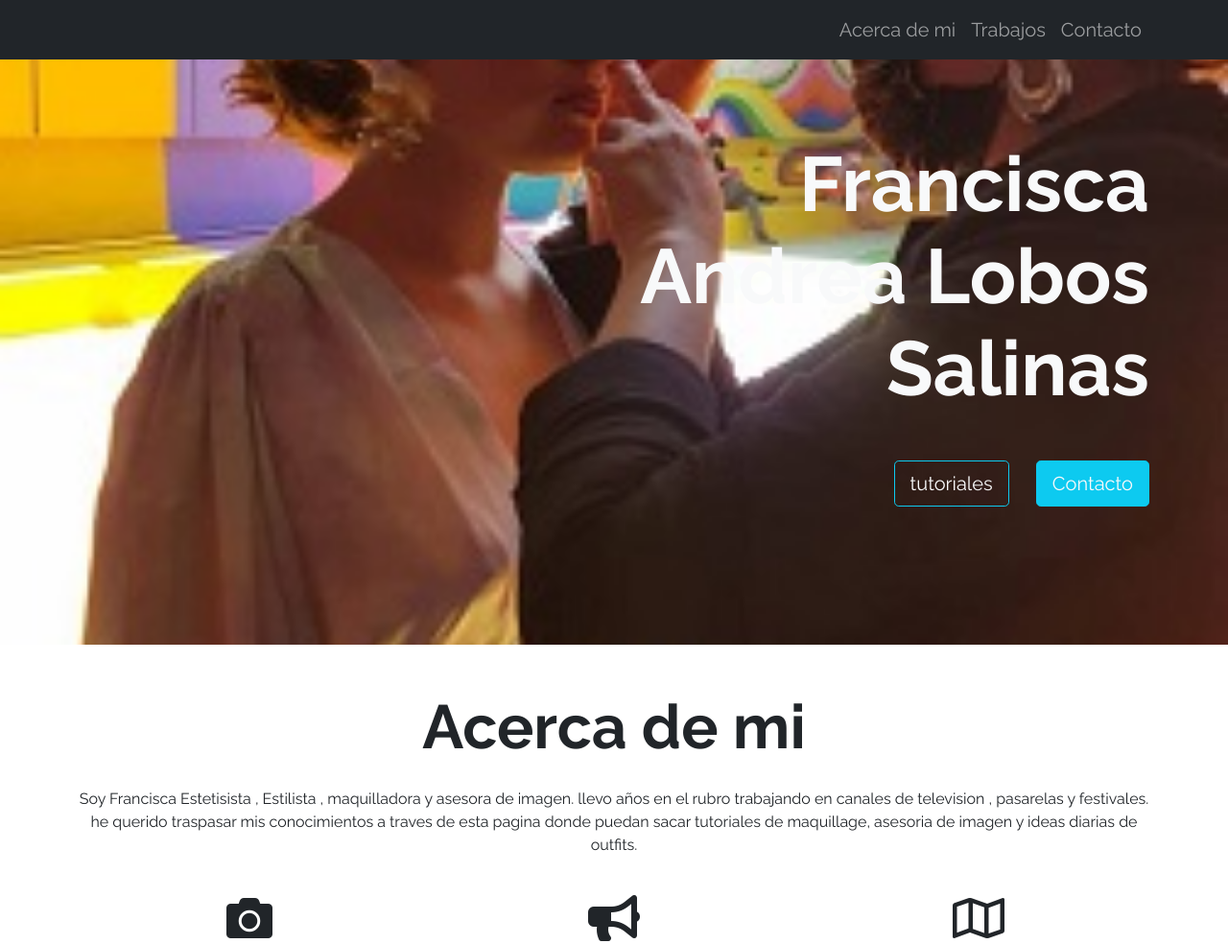
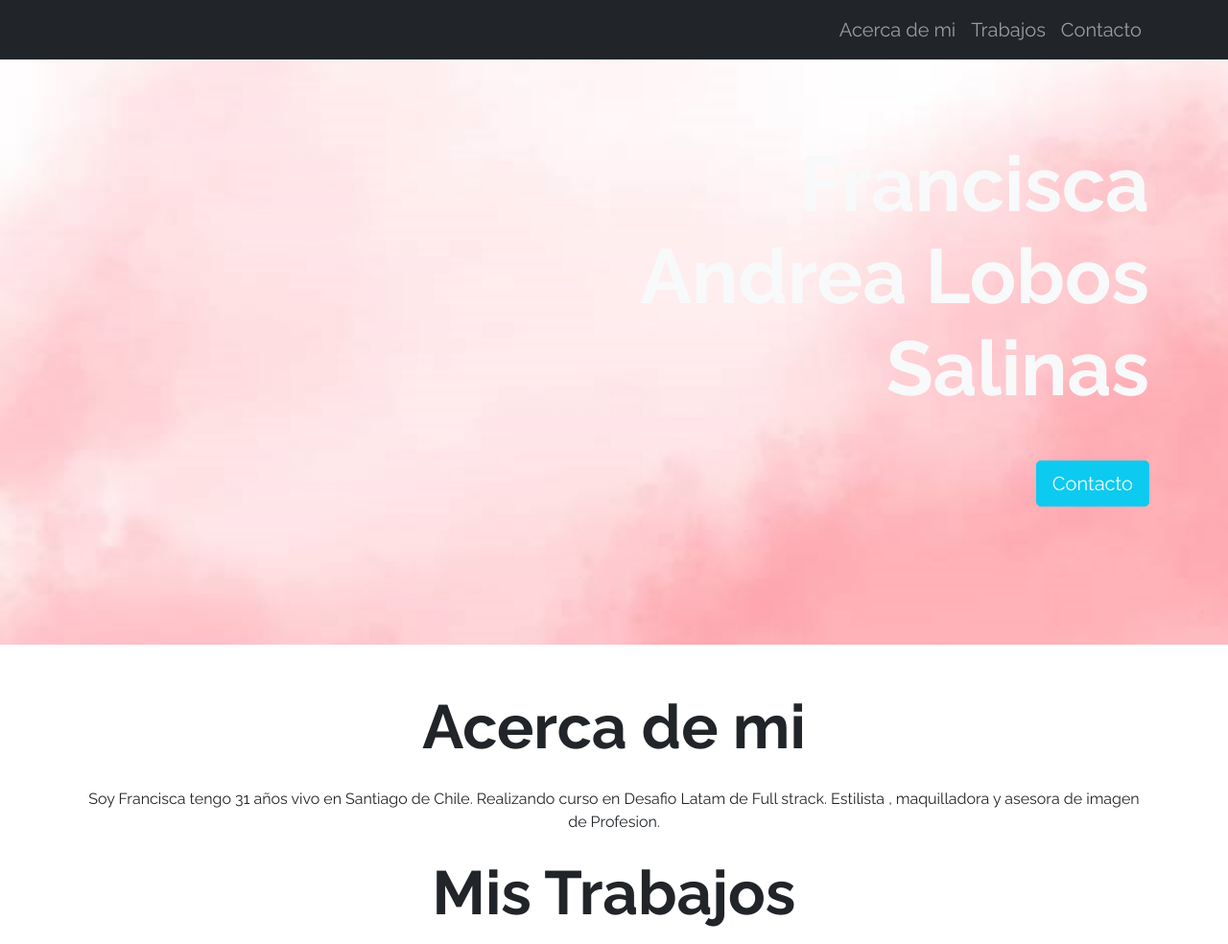
Before and after one commit to FranAndre19/finalfran, a plain HTML site: page index.html in a window 1280 px wide. Shown: the top 984 px of the page at 96% size. Drawn offline with nearby package versions, Linux system fonts and the light colour scheme.

Commit message:
cambio imagenes

```diff
--- a/assets/css/estilos.css
+++ b/assets/css/estilos.css
@@ -5,10 +5,11 @@ body {
 /* Hero Section */
 
 #Hero-Section {
-  background-image: url("../img/fran4Image\ 2023-04-18\ at\ 20.40.51.jpg");
+  background-image: url("../img/fondo1.jpg");
   background-repeat: no-repeat;
   background-size: cover;
   background-position: left;
+
 }
 
 /* Mis trabajos */
@@ -24,7 +25,7 @@ body {
 
 #Contacto form label {
   font-weight: 700;
-  color: #373a3c;
+  color: #442f4f;
 }
 
 @media (max-width: 768px) {
--- a/index.html
+++ b/index.html
@@ -52,7 +52,6 @@
                 Francisca Andrea Lobos Salinas
                 </h1>
                 <div class="mb-5 pb-5">
-                    <button class="btn btn-lg btn-outline-info text-light me-4">tutoriales</button>
                     <button class="btn btn-lg btn-info text-light">Contacto</button>
                 </div>
             </div>
@@ -66,13 +65,12 @@
         <h2 class="display-3 fw-bold my-4">Acerca de mi</h2>
 
         <p class="my-4">
-            Soy Francisca Estetisista , Estilista , maquilladora y asesora de imagen.
-            llevo años en el rubro trabajando en canales de television , pasarelas y festivales.
-            he querido traspasar mis conocimientos a traves de esta pagina donde puedan sacar tutoriales
-            de maquillage, asesoria de imagen y ideas diarias de outfits.
+            Soy Francisca tengo 31 años vivo en Santiago de Chile.
+            Realizando curso en Desafio Latam de Full strack.
+            Estilista , maquilladora y asesora de imagen de Profesion.
         </p>
 
-
+        <h2 class="display-3 fw-bold my-4">Mis Trabajos</h2>
         <div class="row">
             <div class="col-12 col-md-4">
                 <i class="fas fa-camera fa-3x my-3"></i>
```
Also changed, not shown: assets/img/fondo1.jpg (added).
